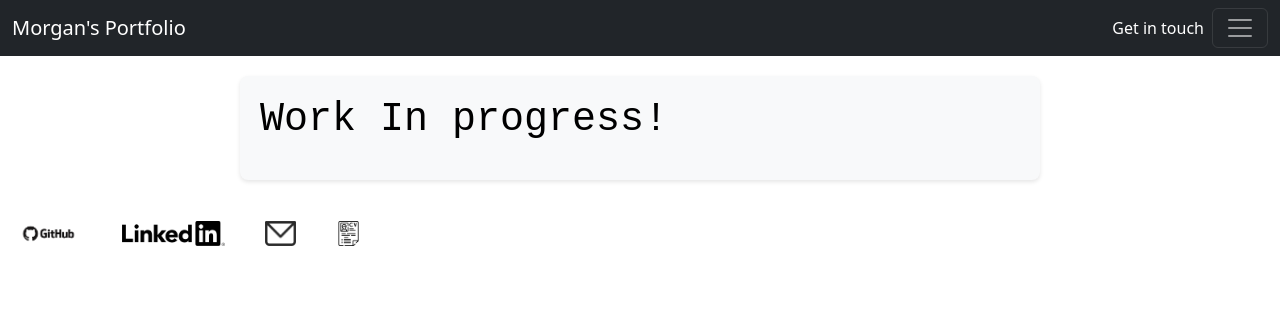
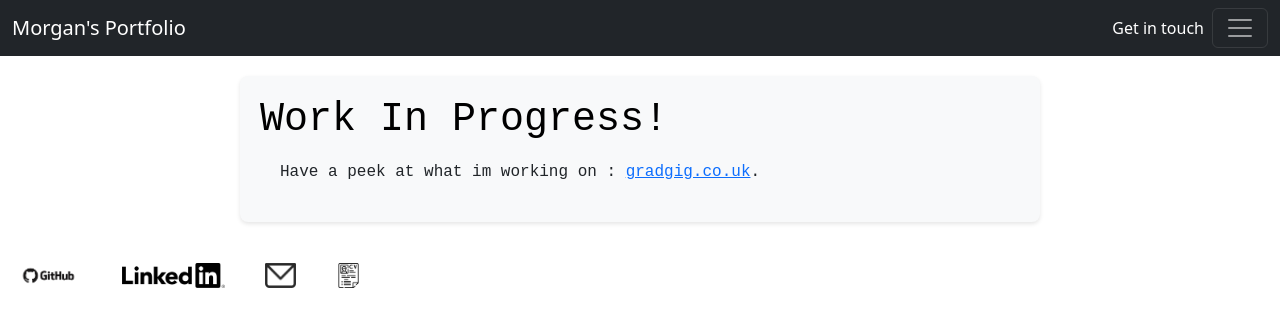
Before and after one commit to Morgan0404/personaldeploy, a React (Vite) app: page / in a window 1280 px wide. Shown: the top 326 px of the page. Built offline with nearby package versions, Linux system fonts and the light colour scheme.

Commit message:
adding gradgig link to cv site

```diff
--- a/src/components/Introduction.tsx
+++ b/src/components/Introduction.tsx
@@ -1,11 +1,16 @@
 import React from "react";
 import "./Introduction.css";
+
 const Introduction = () => {
     return (
         <div className="introduction">
-      <h1>Work In progress! </h1>
+            <h1>Work In Progress!</h1>
             <p>
-
+                Have a peek at what im working on : {" "}
+                <a href="https://gradgig.co.uk" target="_blank" rel="noopener noreferrer">
+                    gradgig.co.uk
+                </a>
+                .
             </p>
         </div>
     );
```
Lines whose indentation alone changed are shown as unchanged.
